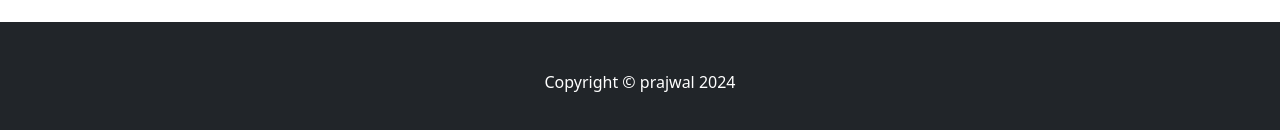
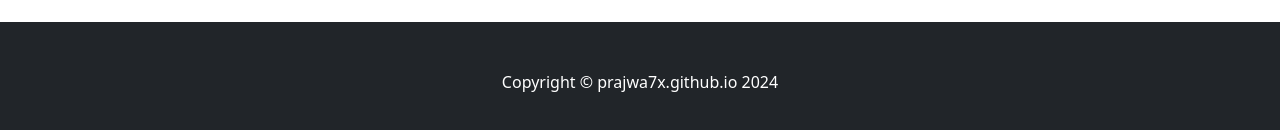
Before and after one commit to prajwa7x/prajwa7x.github.io, a plain HTML site: page index.html in a window 1280 px wide. Shown: the part 1779-1909 px from the top of the page. Drawn offline with nearby package versions, Linux system fonts and the light colour scheme.

Commit message:
Add files via upload

```diff
--- a/index.html
+++ b/index.html
@@ -82,7 +82,7 @@
         </section>
         <!-- Footer-->
         <footer class="py-5 bg-dark">
-            <div class="container px-4"><p class="m-0 text-center text-white">Copyright &copy; prajwal 2024</p></div>
+            <div class="container px-4"><p class="m-0 text-center text-white">Copyright &copy; prajwa7x.github.io 2024</p></div>
         </footer>
         <!-- Bootstrap core JS-->
         <script src="https://cdn.jsdelivr.net/npm/bootstrap@5.2.3/dist/js/bootstrap.bundle.min.js"></script>
```
